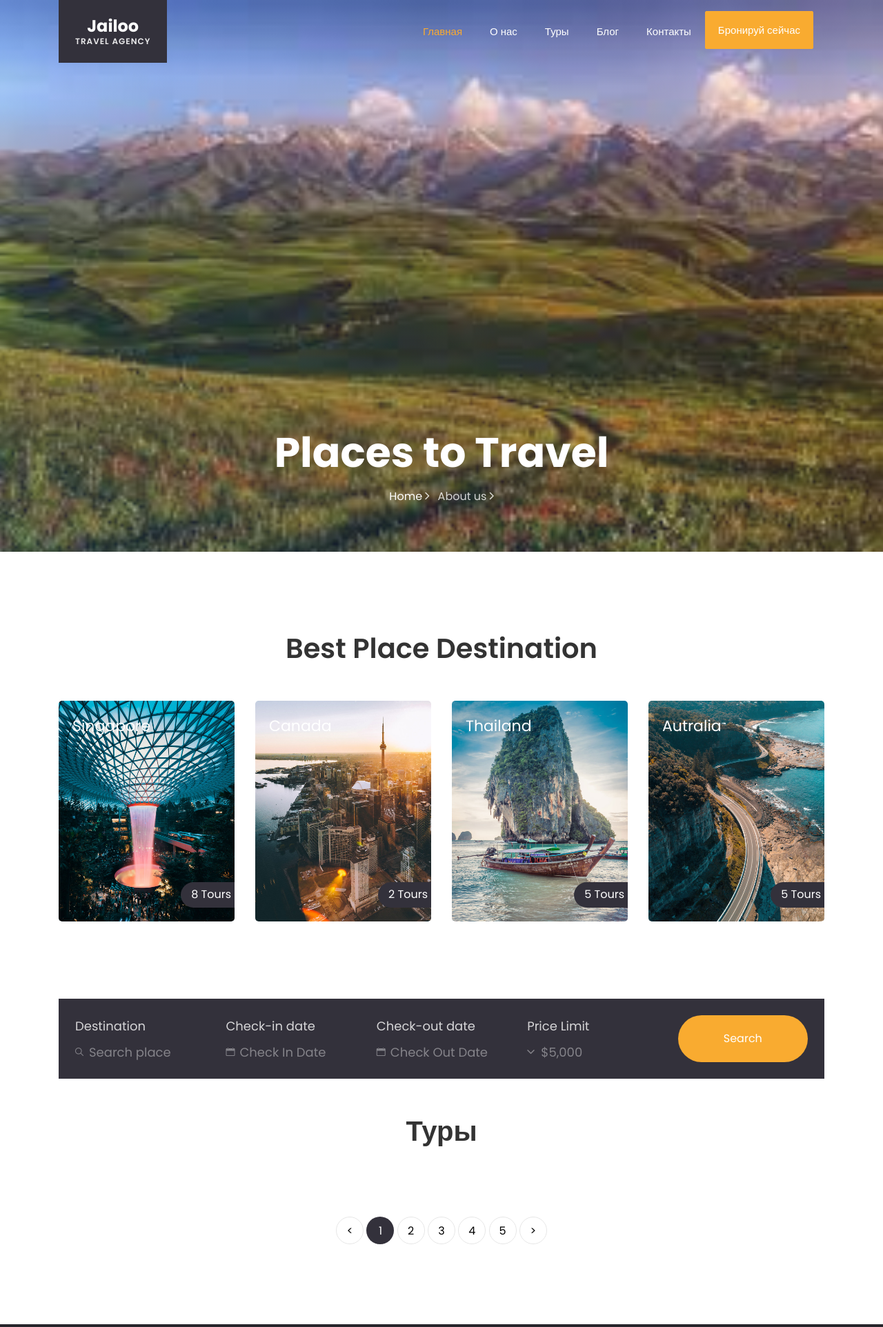
After one commit to Sultanbek9899/tourist_kg, a Django app: page /tours/ in a window 1280 px wide. The commit adds this page. Shown: the top 1924 px of the page at 69% size. Run offline with Django 3.2, Linux system fonts and the light colour scheme; data that the repository does not hold is empty; some libraries are stand-ins or nearby versions; some web fonts are replaced.

Commit message:
add tours

```diff
--- a/blog/urls.py
+++ b/blog/urls.py
@@ -8,6 +8,7 @@ urlpatterns = [
     path('admin/', admin.site.urls),
     path('', include("post.urls")),
     path('users/', include('accounts.urls')),
+    path('tours/', include('tours.urls')),
 ]
 
 if settings.DEBUG:
--- a/templates/base.html
+++ b/templates/base.html
@@ -39,7 +39,7 @@
 	        <ul class="navbar-nav ml-auto">
 	          <li class="nav-item active"><a href="{% url 'index' %}" class="nav-link">Главная</a></li>
 	          <li class="nav-item"><a href="" class="nav-link">О нас</a></li>
-	          <li class="nav-item"><a href="" class="nav-link">Туры</a></li>
+	          <li class="nav-item"><a href="{% url 'tour_list' %}" class="nav-link">Туры</a></li>
 	          <li class="nav-item"><a href="{% url 'post_list' %}" class="nav-link">Блог</a></li>
 	          <li class="nav-item"><a href="" class="nav-link">Контакты</a></li>
 	          <li class="nav-item cta"><a href="#" class="nav-link">Бронируй сейчас</a></li>
--- /dev/null
+++ b/tours/templates/tour_list.html
@@ -0,0 +1,191 @@
+{% extends 'base.html' %}
+
+
+{% block content %}
+<section class="hero-wrap hero-wrap-2 js-fullheight" style="background-image: url('/static/images/tour_bg.jpeg');" data-stellar-background-ratio="0.5">
+    <div class="overlay"></div>
+    <div class="container">
+      <div class="row no-gutters slider-text js-fullheight align-items-end justify-content-center">
+        <div class="col-md-9 ftco-animate pb-5 text-center">
+          <h1 class="mb-3 bread">Places to Travel</h1>
+          <p class="breadcrumbs"><span class="mr-2"><a href="index.html">Home <i class="ion-ios-arrow-forward"></i></a></span> <span>About us <i class="ion-ios-arrow-forward"></i></span></p>
+        </div>
+      </div>
+    </div>
+  </section>
+
+  <section class="ftco-section">
+      <div class="container">
+          <div class="row justify-content-center pb-4">
+        <div class="col-md-12 heading-section text-center ftco-animate">
+          <h2 class="mb-4">Best Place Destination</h2>
+        </div>
+      </div>
+      <div class="row">
+          <div class="col-md-3 ftco-animate">
+              <div class="project-destination">
+                  <a href="#" class="img" style="background-image: url(images/place-1.jpg);">
+                      <div class="text">
+                          <h3>Singapore</h3>
+                          <span>8 Tours</span>
+                      </div>
+                  </a>
+              </div>
+          </div>
+          <div class="col-md-3 ftco-animate">
+              <div class="project-destination">
+                  <a href="#" class="img" style="background-image: url(images/place-2.jpg);">
+                      <div class="text">
+                          <h3>Canada</h3>
+                          <span>2 Tours</span>
+                      </div>
+                  </a>
+              </div>
+          </div>
+          <div class="col-md-3 ftco-animate">
+              <div class="project-destination">
+                  <a href="#" class="img" style="background-image: url(images/place-3.jpg);">
+                      <div class="text">
+                          <h3>Thailand</h3>
+                          <span>5 Tours</span>
+                      </div>
+                  </a>
+              </div>
+          </div>
+          <div class="col-md-3 ftco-animate">
+              <div class="project-destination">
+                  <a href="#" class="img" style="background-image: url(images/place-4.jpg);">
+                      <div class="text">
+                          <h3>Autralia</h3>
+                          <span>5 Tours</span>
+                      </div>
+                  </a>
+              </div>
+          </div>
+      </div>
+      </div>
+  </section>
+
+  <section class="ftco-section ftco-no-pb ftco-no-pt">
+      <div class="container">
+          <div class="row">
+                  <div class="col-md-12 mb-5">
+                      <div class="search-wrap-1 search-wrap-notop ftco-animate p-4">
+                          <form action="#" class="search-property-1">
+                      <div class="row">
+                          <div class="col-lg align-items-end">
+                              <div class="form-group">
+                                  <label for="#">Destination</label>
+                                <div class="form-field">
+                                    <div class="icon"><span class="ion-ios-search"></span></div>
+                              <input type="text" class="form-control" placeholder="Search place">
+                            </div>
+                        </div>
+                          </div>
+                          <div class="col-lg align-items-end">
+                              <div class="form-group">
+                                  <label for="#">Check-in date</label>
+                                  <div class="form-field">
+                                    <div class="icon"><span class="ion-ios-calendar"></span></div>
+                              <input type="text" class="form-control checkin_date" placeholder="Check In Date">
+                            </div>
+                        </div>
+                          </div>
+                          <div class="col-lg align-items-end">
+                              <div class="form-group">
+                                  <label for="#">Check-out date</label>
+                                  <div class="form-field">
+                                    <div class="icon"><span class="ion-ios-calendar"></span></div>
+                              <input type="text" class="form-control checkout_date" placeholder="Check Out Date">
+                            </div>
+                        </div>
+                          </div>
+                          <div class="col-lg align-items-end">
+                              <div class="form-group">
+                                  <label for="#">Price Limit</label>
+                                  <div class="form-field">
+                                    <div class="select-wrap">
+                            <div class="icon"><span class="ion-ios-arrow-down"></span></div>
+                            <select name="" id="" class="form-control">
+                              <option value="">$5,000</option>
+                              <option value="">$10,000</option>
+                              <option value="">$50,000</option>
+                              <option value="">$100,000</option>
+                              <option value="">$200,000</option>
+                              <option value="">$300,000</option>
+                              <option value="">$400,000</option>
+                              <option value="">$500,000</option>
+                              <option value="">$600,000</option>
+                              <option value="">$700,000</option>
+                              <option value="">$800,000</option>
+                              <option value="">$900,000</option>
+                              <option value="">$1,000,000</option>
+                              <option value="">$2,000,000</option>
+                            </select>
+                          </div>
+                            </div>
+                        </div>
+                          </div>
+                          <div class="col-lg align-self-end">
+                              <div class="form-group">
+                                  <div class="form-field">
+                              <input type="submit" value="Search" class="form-control btn btn-primary">
+                            </div>
+                        </div>
+                          </div>
+                      </div>
+                  </form>
+              </div>
+                  </div>
+          </div>
+      </div>
+  </section>
+
+
+  <section class="ftco-section ftco-no-pt">
+      <div class="container">
+          <div class="row justify-content-center pb-4">
+        <div class="col-md-12 heading-section text-center ftco-animate">
+          <h2 class="mb-4">Туры</h2>
+        </div>
+      </div>
+      <div class="row">
+          {% for tour in tours %}
+            <div class="col-md-4 ftco-animate">
+              <div class="project-wrap">
+                  <a href="#" class="img" style="background-image: url({{tour.image.url}});"></a>
+                  <div class="text p-4">
+                      <span class="price">{{tour.price}}сом</span>
+                      <span class="days">8 Days Tour</span>
+                      <h3><a href="#">{{ tour.title }}</a></h3>
+                      <p class="location"><span class="ion-ios-map"></span> Bali, Indonesia</p>
+                      <!-- <ul>
+                          <li><span class="flaticon-shower"></span>2</li>
+                          <li><span class="flaticon-king-size"></span>3</li>
+                          <li><span class="flaticon-mountains"></span>Near Mountain</li>
+                      </ul> -->
+                  </div>
+              </div>
+            </div>
+          {% endfor %}
+      </div>
+      <div class="row mt-5">
+        <div class="col text-center">
+          <div class="block-27">
+            <ul>
+              <li><a href="#">&lt;</a></li>
+              <li class="active"><span>1</span></li>
+              <li><a href="#">2</a></li>
+              <li><a href="#">3</a></li>
+              <li><a href="#">4</a></li>
+              <li><a href="#">5</a></li>
+              <li><a href="#">&gt;</a></li>
+            </ul>
+          </div>
+        </div>
+      </div>
+      </div>
+  </section>
+
+
+{% endblock %}
--- a/tours/urls.py
+++ b/tours/urls.py
@@ -1,6 +1,7 @@
 import imp
 from django.urls import path
 
+from tours import views
 urlpatterns = [
-
+    path('', views.get_tour_list, name="tour_list"),
 ]
--- a/tours/views.py
+++ b/tours/views.py
@@ -1,3 +1,11 @@
 from django.shortcuts import render
 
 # Create your views here.
+from tours.models import Tour, RegularTour
+
+def get_tour_list(request):
+    tours = Tour.objects.filter(is_active=True)
+    context = {
+        "tours":tours,
+    }
+    return render(request, 'tour_list.html', context=context)
```
Also changed, not shown: static/images/tour_bg.jpeg (added).
